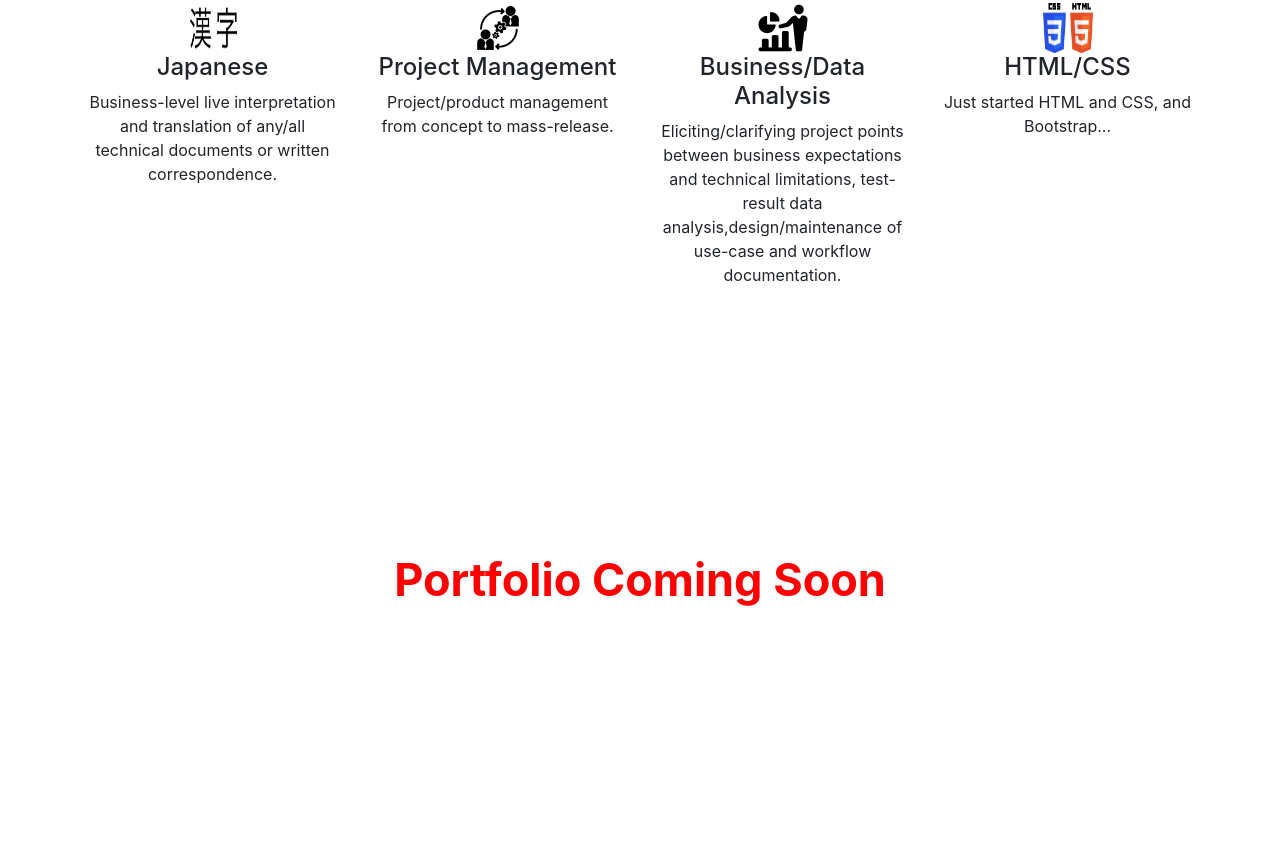
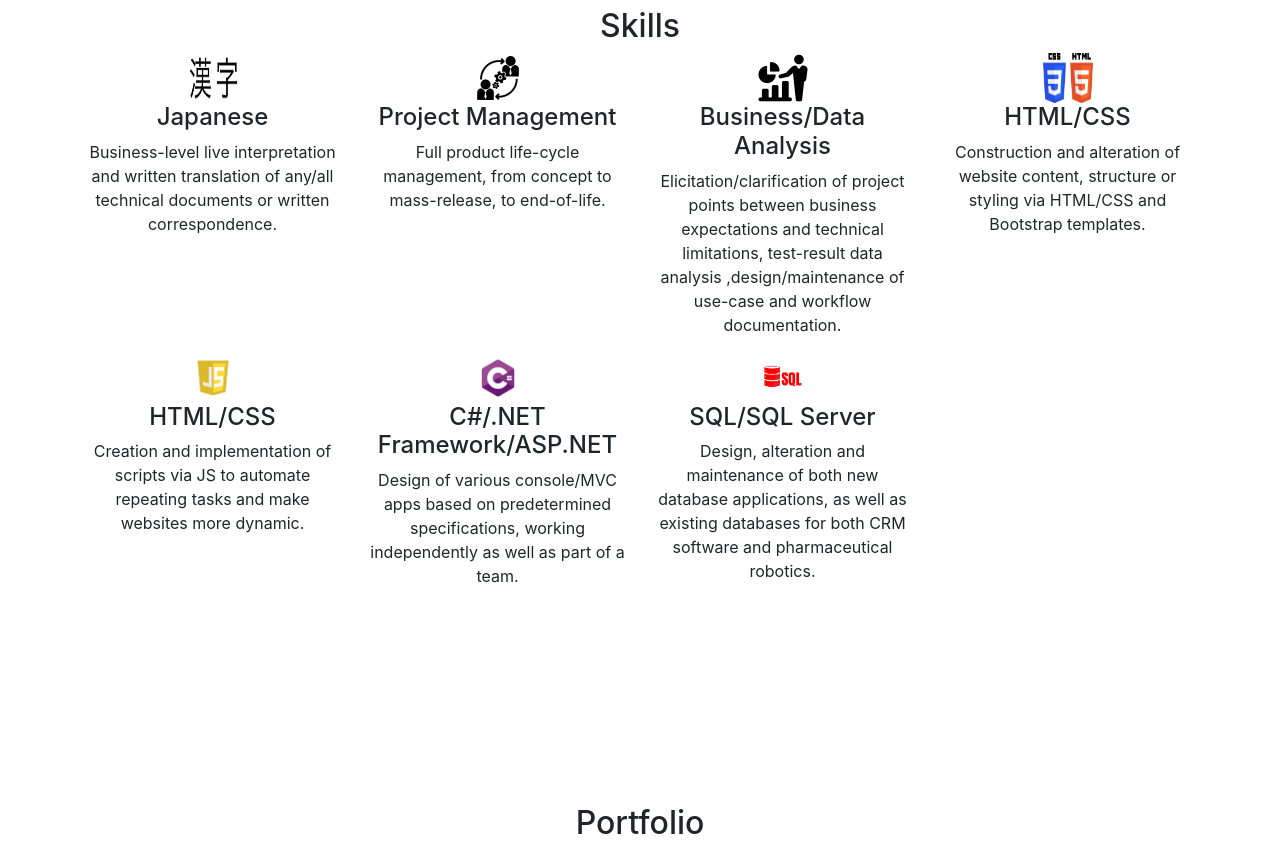
Before and after one commit to RemiEvora/RemiEvora.github.io, a plain HTML site: page index.html in a window 1280 px wide. Shown: the part 920-1780 px from the top of the page. Drawn offline with nearby package versions, Linux system fonts and the light colour scheme.

Commit message:
Various additions/alterations to further website content completion.

```diff
--- a/css/custom_css.css
+++ b/css/custom_css.css
@@ -40,11 +40,20 @@
 
 
 /*===================================
-  EXPERIENCE SECTION STYLE
+  SKILLS SECTION STYLE
   ===================================*/
-#experience {
+#skills {
+    padding-top: 50px;
+    padding-bottom: 50px;
+}
+
+
+/*===================================
+  PORTFOLIO SECTION STYLE
+  ===================================*/
+#portfolio {
 	padding-top: 150px;
-	padding-bottom:150px;
+	padding-bottom: 150px;
 }
 
 
--- a/index.html
+++ b/index.html
@@ -39,11 +39,11 @@
 								<a class="nav-link" href="#skills">Skills <span class="sr-only">(current)</span></a>
 							</li>
 							<li class="nav-item">
-								<a class="nav-link" href="#portfolio">Portfolio(Incomplete)</a>
+								<a class="nav-link" href="#portfolio">Portfolio</a>
 							</li>
-							<li class="nav-item">
+							<!--<li class="nav-item">
 								<a class="nav-link" href="#experience">Experience</a>
-							</li>
+							</li>-->
 							<li class="nav-item">
 								<a class="nav-link" href="#about">About Me</a>
 							</li>
@@ -83,26 +83,59 @@
                 <div class="col-md-15 col-sm-3 justify-content-center">
                     <img src="./images/kanjiof.jpg" alt="kanji" height="50" width="50">
                     <h4 class="">Japanese</h4>
-                        <p>Business-level live interpretation and translation of any/all technical
-						documents or written correspondence.</p>
+                    <p>
+                        Business-level live interpretation and written translation of any/all technical
+                        documents or written correspondence.
+                    </p>
                 </div>
                 <div class="col-md-15 col-sm-3 justify-content-center">
                     <img src="./images/projectmanagement.png" alt="pmp" height="50" width="50">
                     <h4 class="service-heading">Project Management</h4>
-						<p>Project/product management from concept to mass-release.</p>
+                    <p>Full product life-cycle management, from concept to mass-release, to end-of-life.</p>
                 </div>
                 <div class="col-md-15 col-sm-3 justify-content-center">
                     <img src="./images/businessanalyst.png" alt="analyst" height="50" width="50">
                     <h4 class="service-heading">Business/Data Analysis</h4>
-						<p>Eliciting/clarifying project points between business expectations and
-						technical limitations, test-result data analysis,design/maintenance of
-						use-case and workflow documentation. </p>
+                    <p>
+                        Elicitation/clarification of project points between business expectations
+                        and technical limitations, test-result data analysis ,design/maintenance of
+                        use-case and workflow documentation.
+                    </p>
                 </div>
                 <div class="col-md-15 col-sm-3 justify-content-center">
                     <img src="./images/HTMLCSS.png" alt="htmlcss" height="50" width="50">
                     <h4 class="service-heading">HTML/CSS</h4>
-						<p>Just started HTML and CSS, and Bootstrap...</p>
+                    <p>
+                        Construction and alteration of website content, structure or styling via
+                        HTML/CSS and Bootstrap templates.
+                    </p>
                 </div>
+                <div class="col-md-15 col-sm-3 justify-content-center">
+                    <img src="./images/JavaScriptImage.png" alt="javascript" height="50" width="50">
+                    <h4 class="service-heading">HTML/CSS</h4>
+                    <p>
+                        Creation and implementation of scripts via JS to automate repeating tasks
+                        and make websites more dynamic.
+                    </p>
+                </div>
+                <div class="col-md-15 col-sm-3 justify-content-center">
+                    <img src="./images/Csharp.png" alt="c#" height="50" width="50">
+                    <h4 class="service-heading">C#/.NET Framework/ASP.NET</h4>
+                    <p>
+                        Design of various console/MVC apps based on predetermined specifications,
+                        working independently as well as part of a team.
+                    </p>
+                </div>
+                <div class="col-md-15 col-sm-3 justify-content-center">
+                    <img src="./images/SQLImage.png" alt="SQL" height="50" width="50">
+                    <h4 class="service-heading">SQL/SQL Server</h4>
+                    <p>
+                        Design, alteration and maintenance of both new database applications,
+                        as well as existing databases for both CRM software and pharmaceutical
+                        robotics.
+                    </p>
+                </div>
+
             </div>
         </div>
     </section>
@@ -114,9 +147,11 @@
 		<!-- Portfolio Section-->
 		<section id ="portfolio">
 			<div class="container">
-				<div class="row justify-content-center">
-				<h1 class="comingSoon">Portfolio Coming Soon</h1>
-				</div>
+                <div class="row">
+                    <div class="col-lg-12 text-center">
+                        <h2 class="section-heading">Portfolio</h2>
+                    </div>
+                </div>
 			</div>
 		</section>
 		<!--/Portfolio Section-->
@@ -124,13 +159,15 @@
 
 
 		<!-- Experience Section-->
-		<section id ="experience">
+		<!--<section id ="experience">
 			<div class="container">
-				<div class="row justify-content-center">
-				<h1 class="comingSoon">Experience Section<br>Coming Soon</h1>
-				</div>
+                <div class="row">
+                    <div class="col-lg-12 text-center">
+                        <h2 class="section-heading">Experience</h2>
+                    </div>
+                </div>
 			</div>
-		</section>
+		</section>-->
 		<!--/Experience Section-->
 
 
```
Also changed, not shown: images/Csharp.png (added), images/JavaScriptImage.png (added), images/SQLImage.png (added).
